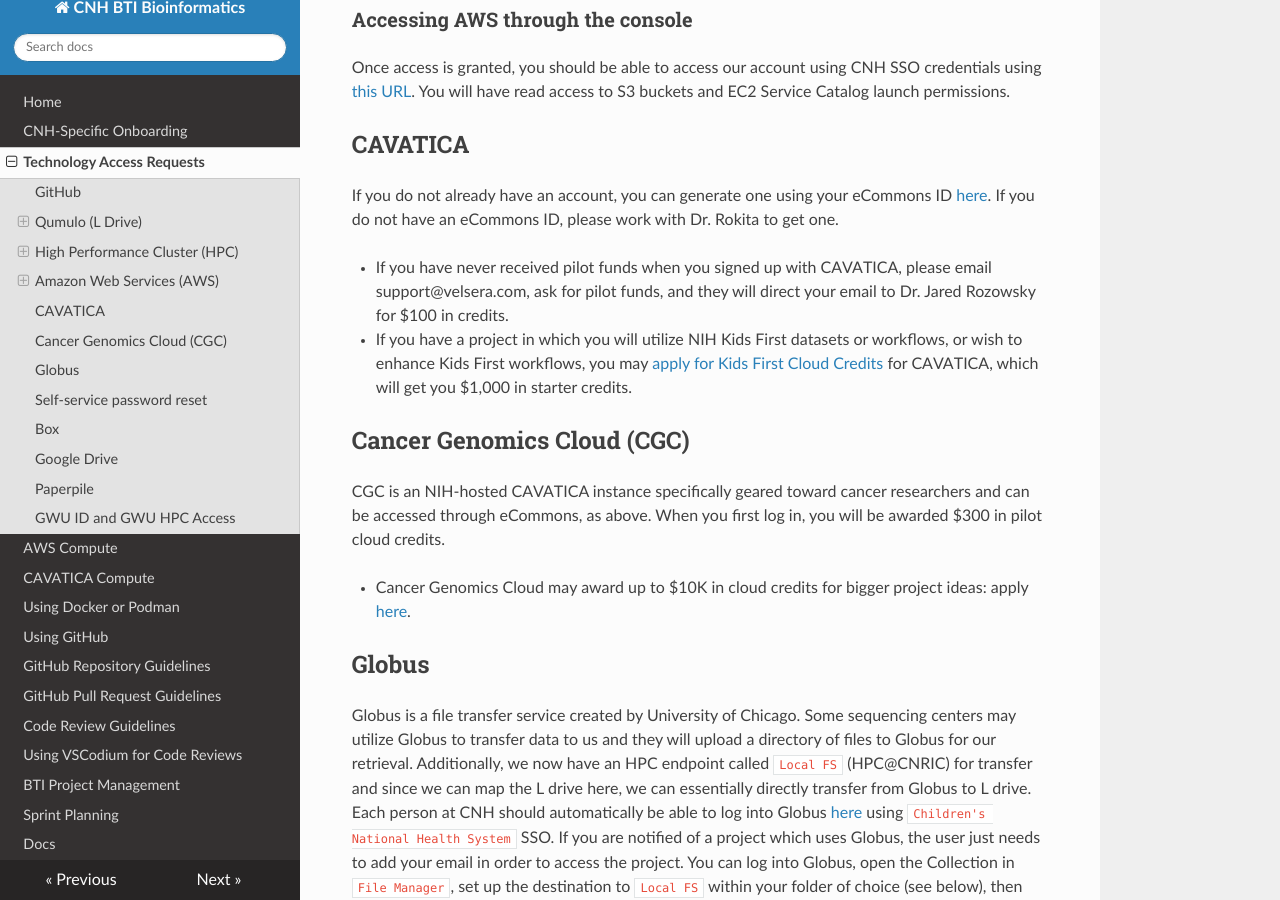
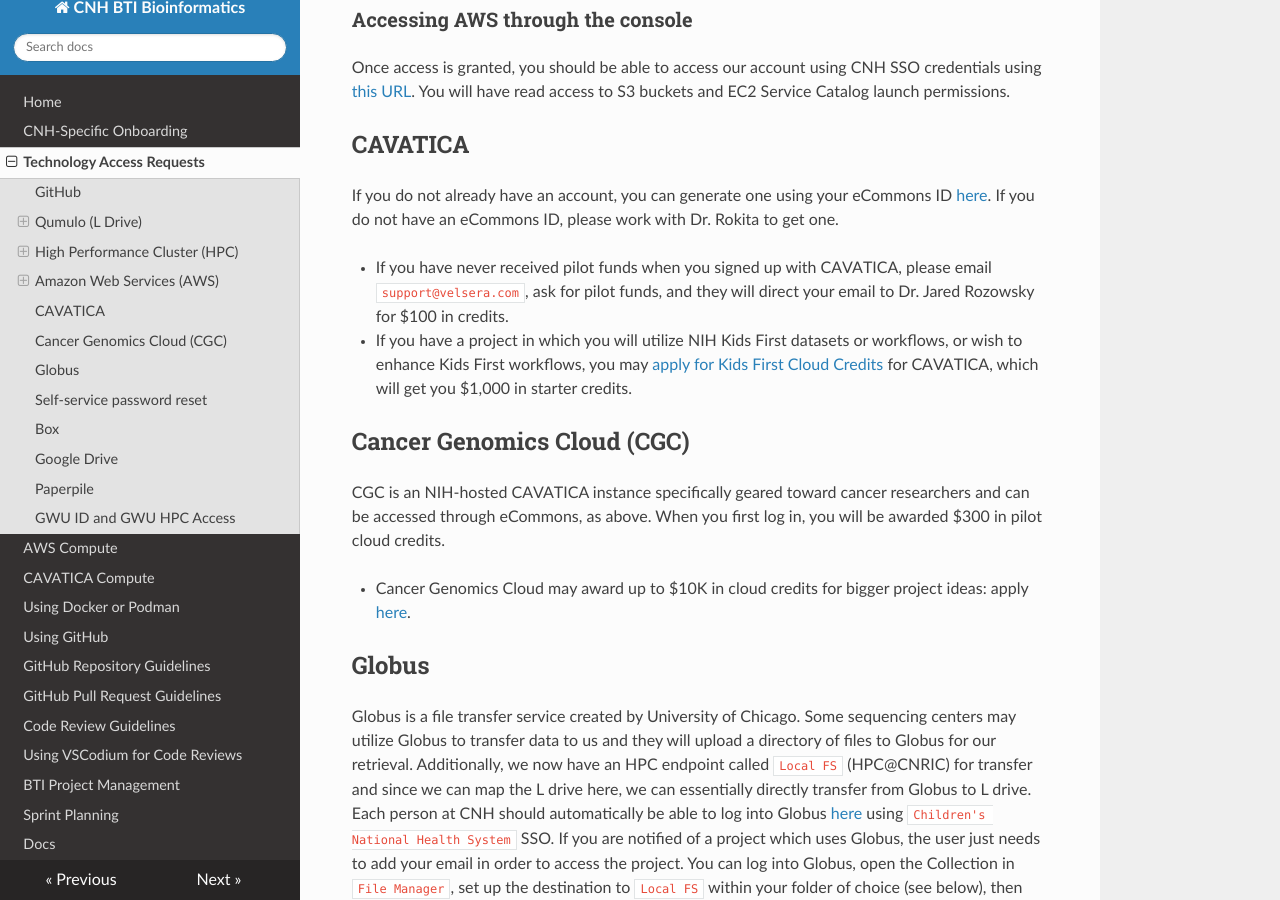
Before and after one commit to childrens-bti/bti-bfx-docs, an MkDocs documentation site: the page built from docs/access.md, in a window 1280 px wide and 900 px high, scrolled down 2362 px. Built offline with MkDocs 1.6.1, drawn with Linux system fonts in a browser that asks for light colours; nearby versions of some CDN libraries.

```diff
--- a/docs/access.md
+++ b/docs/access.md
@@ -106,7 +106,7 @@ Once access is granted, you should be able to access our account using CNH SSO c
 If you do not already have an account, you can generate one using your eCommons ID [here](https://cavatica.sbgenomics.com/).
 If you do not have an eCommons ID, please work with Dr. Rokita to get one.
 
-- If you have never received pilot funds when you signed up with CAVATICA, please email support@velsera.com, ask for pilot funds, and they will direct your email to Dr. Jared Rozowsky for $100 in credits.
+- If you have never received pilot funds when you signed up with CAVATICA, please email `support@velsera.com`, ask for pilot funds, and they will direct your email to Dr. Jared Rozowsky for $100 in credits.
 - If you have a project in which you will utilize NIH Kids First datasets or workflows, or wish to enhance Kids First workflows, you may [apply for Kids First Cloud Credits](https://commonfund.nih.gov/kidsfirst/cloudcredits) for CAVATICA, which will get you $1,000 in starter credits.
 
 ## Cancer Genomics Cloud (CGC)
```
